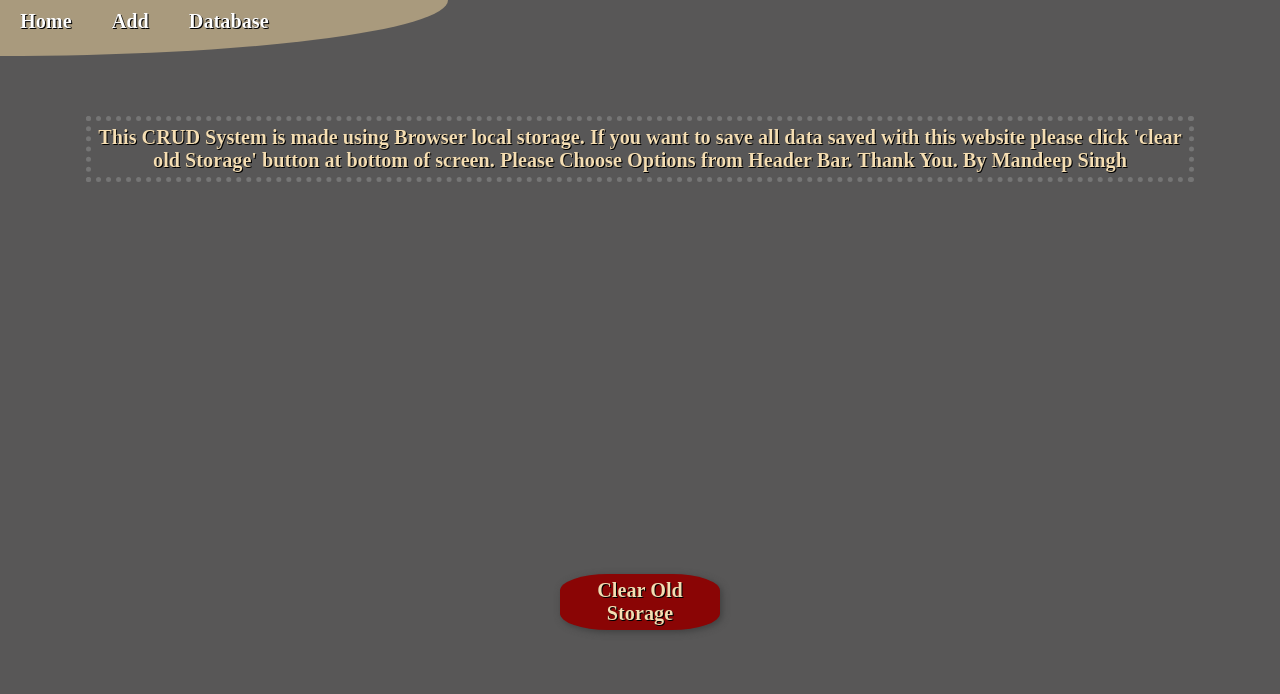
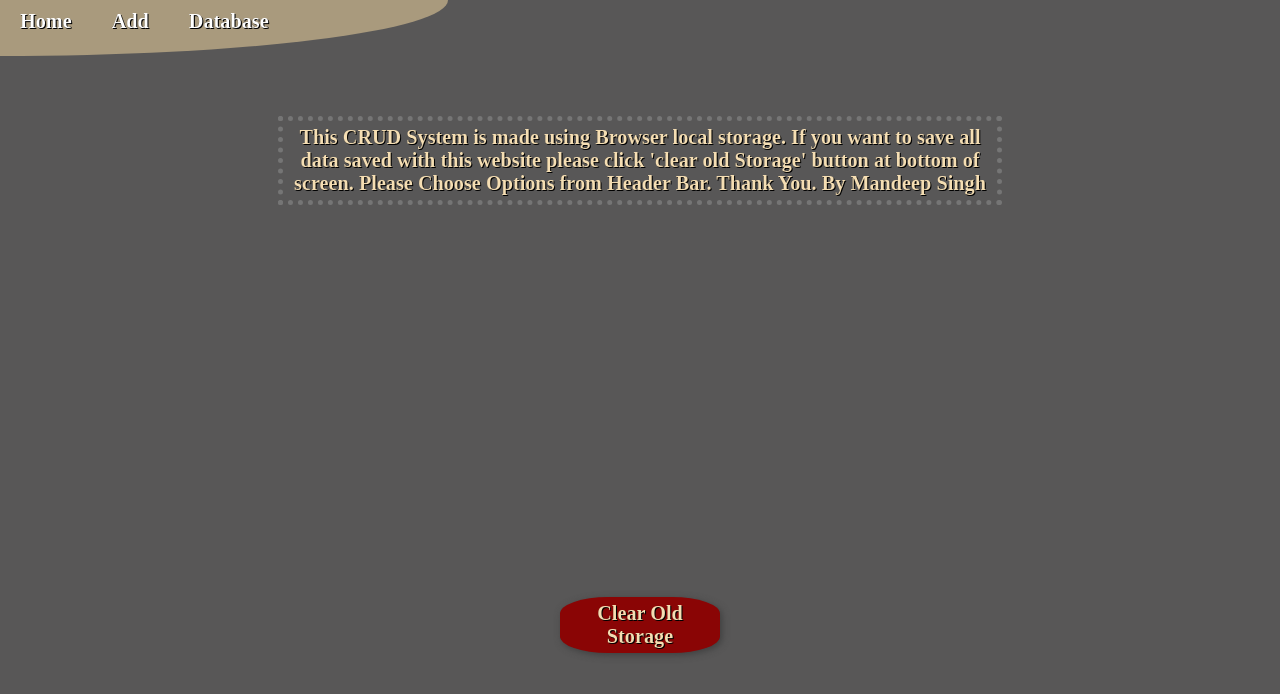
Before and after one commit to EOGames/LocalStorage, a React (Create React App) app: page / in a window 1280 px wide. Shown: the top 694 px of the page. Built offline with nearby package versions, Linux system fonts and the light colour scheme; a web font is replaced by a local one.

Commit message:
Adjusted Home Info Screen Width

```diff
--- a/src/index.css
+++ b/src/index.css
@@ -184,7 +184,7 @@ table
 .homeText p
 {
     color: wheat;
-    width: 85%;
+    width: 55%;
     height: 70%;
     /* font-size: vw; */
     text-overflow:inherit;
@@ -252,4 +252,9 @@ table
        text-align: center;
     }
 
+        .homeText p
+    {
+        width: 85%;
+    }
+
 }
```
